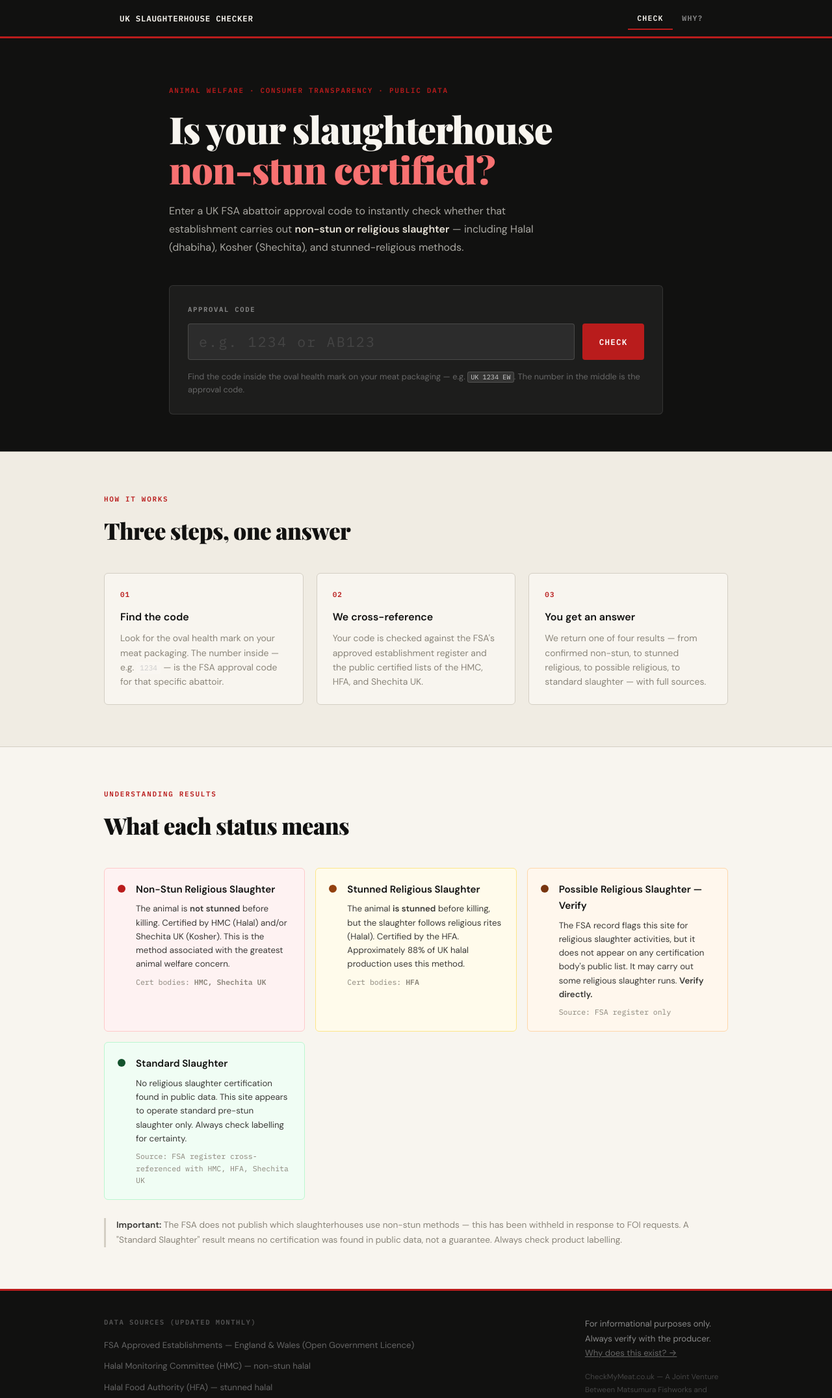
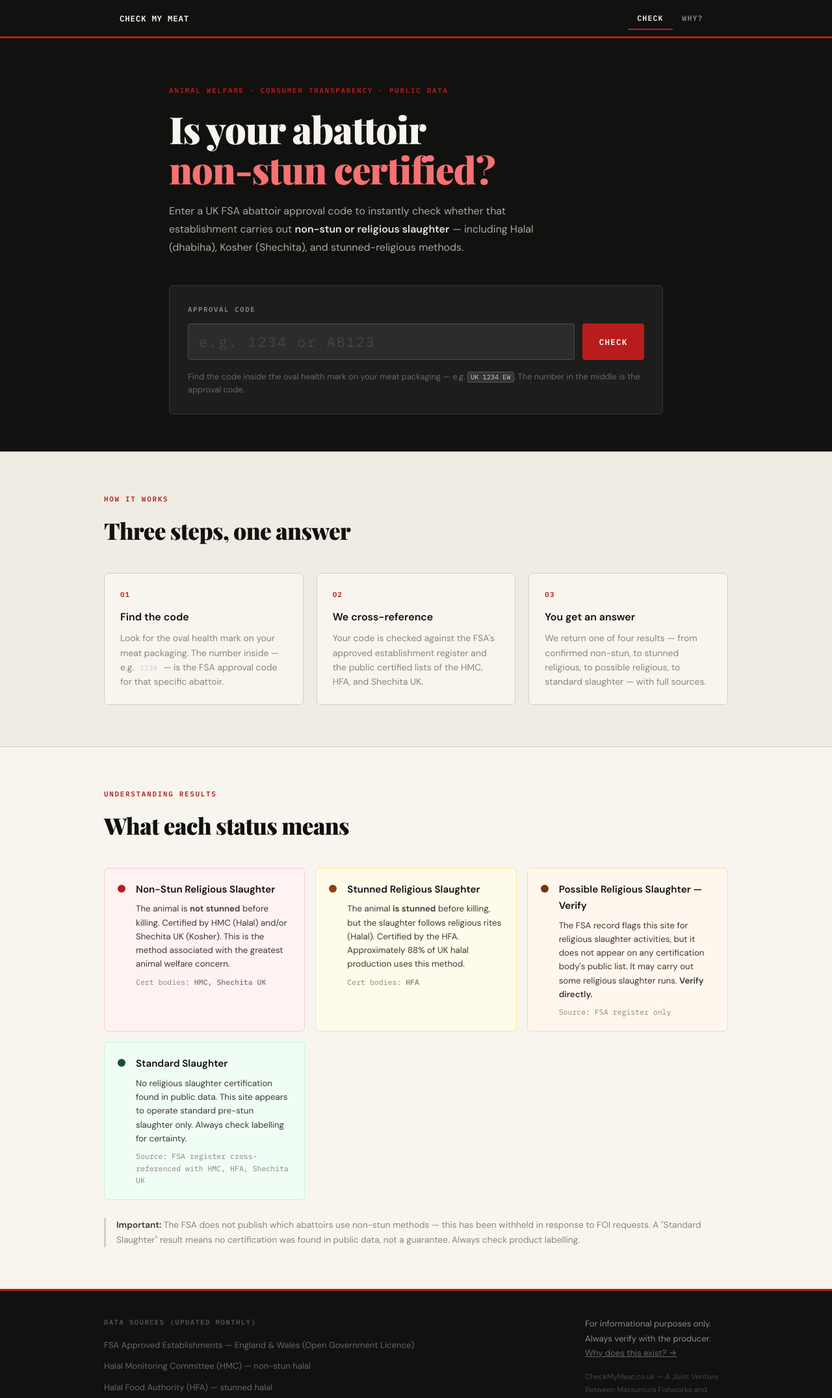
Before and after one commit to matsumurafishworks/slaughterhouse-checker, a Flask app: page / in a window 1280 px wide. Shown: the top 2152 px of the page at 65% size. Run offline with Flask 3, Linux system fonts and the light colour scheme.

Commit message:
Update index.html

```diff
--- a/templates/index.html
+++ b/templates/index.html
@@ -3,8 +3,8 @@
 <head>
   <meta charset="UTF-8"/>
   <meta name="viewport" content="width=device-width, initial-scale=1.0"/>
-  <title>UK Slaughterhouse Checker — Religious &amp; Non-Stun Slaughter</title>
-  <meta name="description" content="Look up any UK slaughterhouse by FSA approval code to find its religious slaughter and non-stun status. Covers Halal, Kosher, and Shechita."/>
+  <title>Check My Meat — UK Abattoir Checker</title>
+  <meta name="description" content="Look up any UK abattoir by FSA approval code to find its religious slaughter and non-stun status. Covers Halal, Kosher, and Shechita."/>
   <link rel="preconnect" href="https://fonts.googleapis.com"/>
   <link href="https://fonts.googleapis.com/css2?family=Playfair+Display:wght@700;900&family=IBM+Plex+Mono:wght@400;600&family=DM+Sans:ital,wght@0,400;0,500;0,600;1,400&display=swap" rel="stylesheet"/>
   <link rel="stylesheet" href="{{ url_for('static', filename='style.css') }}"/>
@@ -14,7 +14,7 @@
 <!-- ── NAV ─────────────────────────────────────────────────────────────────── -->
 <nav class="nav">
   <div class="nav-inner">
-    <a href="/" class="nav-logo">UK Slaughterhouse Checker</a>
+    <a href="/" class="nav-logo">Check My Meat</a>
     <div class="nav-links">
       <a href="/"   class="nav-link active">Check</a>
       <a href="/why" class="nav-link">Why?</a>
@@ -27,7 +27,7 @@
   <div class="masthead-inner">
     <p class="masthead-eyebrow">Animal Welfare · Consumer Transparency · Public Data</p>
     <h1 class="masthead-title">
-      Is your slaughterhouse<br>
+      Is your abattoir<br>
       <em>non-stun certified?</em>
     </h1>
     <p class="masthead-sub">
@@ -139,7 +139,7 @@
 
     </div>
     <p class="status-caveat">
-      <strong>Important:</strong> The FSA does not publish which slaughterhouses use non-stun methods —
+      <strong>Important:</strong> The FSA does not publish which abattoirs use non-stun methods —
       this has been withheld in response to FOI requests. A "Standard Slaughter" result means no
       certification was found in public data, not a guarantee. Always check product labelling.
     </p>
```
